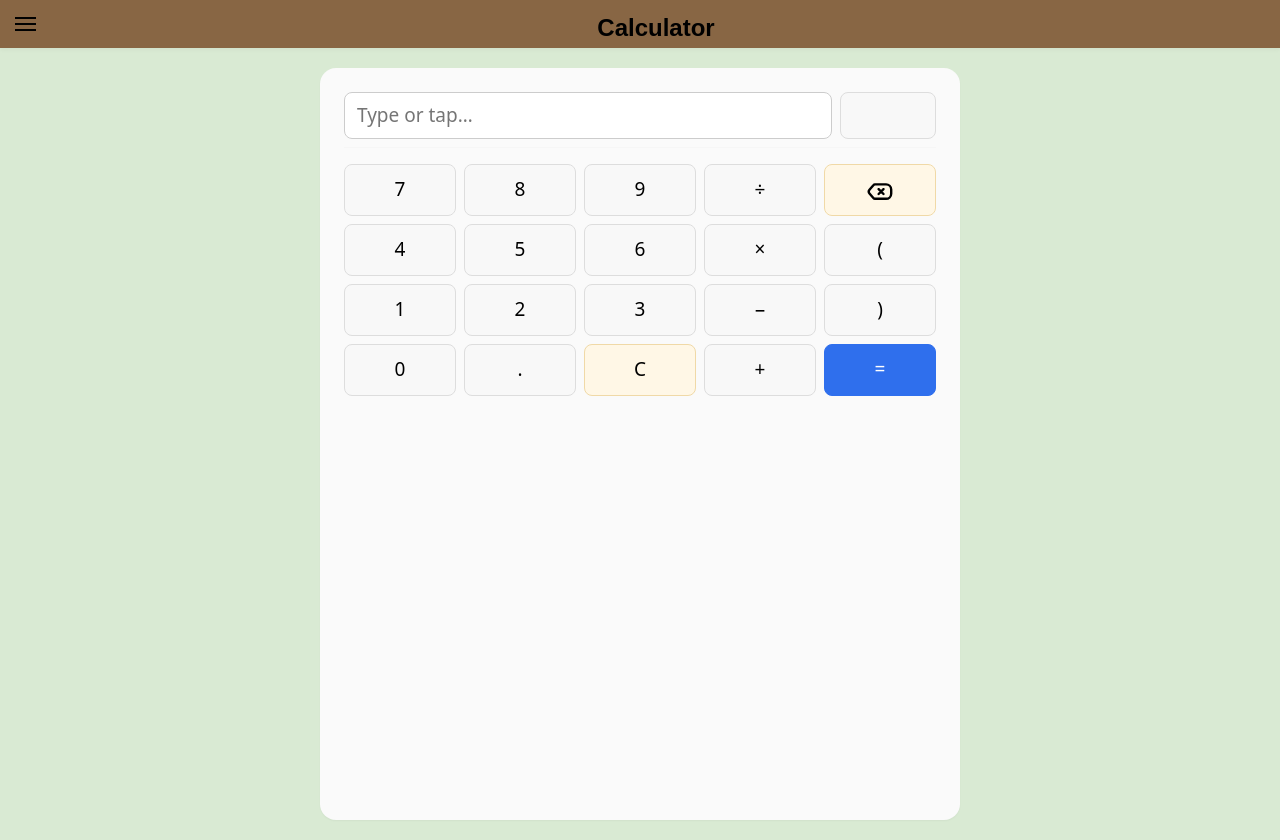
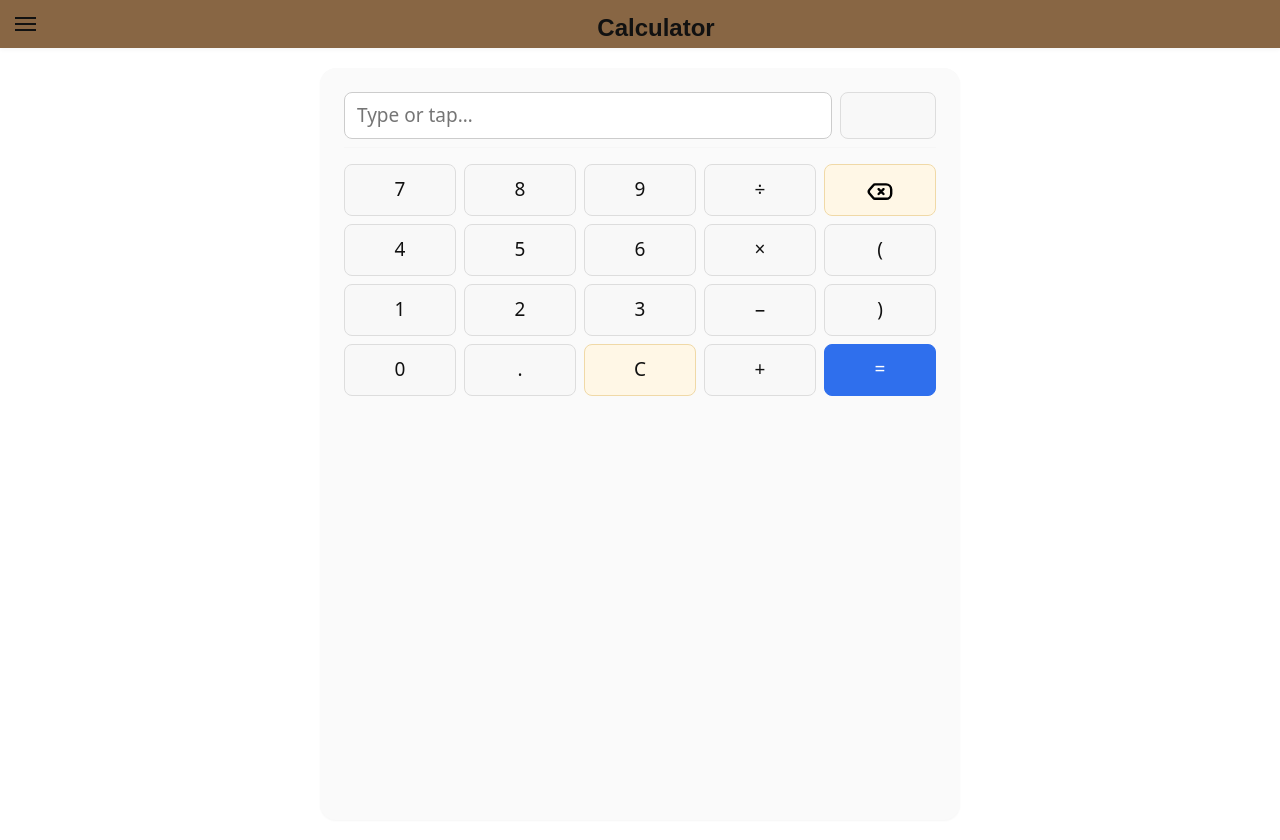
Before and after one commit to Nokorot/CW-App, a React (Create React App) app: page / in a window 1280 px wide. Built offline with nearby package versions, Linux system fonts and the light colour scheme.

Commit message:
Themes to Settings Contex

```diff
--- a/src/App.js
+++ b/src/App.js
@@ -2,7 +2,6 @@ import {useEffect} from 'react';
 import './App.css';
 import {MemoryProvider} from './components/MemoryContext';
 import IndexPage from './components/index_page/IndexPage';
-import {ThemeProvider} from './ThemeContex';
 import {SettingsProvider} from './SettingsContext';
 
 function App() {
@@ -23,9 +22,7 @@ function App() {
   return (
     <SettingsProvider>
     <MemoryProvider>
-      <ThemeProvider>
-          <IndexPage/>
-      </ThemeProvider>
+       <IndexPage/>
     </MemoryProvider>
     </SettingsProvider>
   );
--- a/src/SettingsContext.jsx
+++ b/src/SettingsContext.jsx
@@ -1,13 +1,25 @@
 import React, { createContext, useContext, useEffect, useMemo, useState } from "react";
+import themes from "./themes.json"; // { light: {...}, dark: {...}, ... }
 
 const SettingsContext = createContext(null);
 
+/** If your themes.json uses keys WITHOUT the "--" prefix (recommended),
+ *  this will add it when applying. If you *do* have leading "--", it uses them as-is. */
+function applyThemeVars(themeObj) {
+  if (!themeObj) return;
+  const root = document.documentElement;
+  for (const [key, val] of Object.entries(themeObj)) {
+    const cssVar = key.startsWith("--") ? key : `--${key}`;
+    root.style.setProperty(cssVar, String(val));
+  }
+}
+
 const DEFAULTS = {
-  decimalSeparator: ",",      // "." or ","
-  fractionDigits: 4,          // 0..12
+  decimalSeparator: ",", // "." or ","
+  fractionDigits: 4,     // 0..12
   memBarMax: 100,
+  themeName: "light",    // <-- persisted theme selection
 };
-
 
 export function SettingsProvider({ children }) {
   const [settings, setSettings] = useState(() => {
@@ -19,13 +31,28 @@ export function SettingsProvider({ children }) {
     }
   });
 
+  // Persist settings
   useEffect(() => {
     try { localStorage.setItem("cw_settings", JSON.stringify(settings)); } catch {}
   }, [settings]);
 
+  // Apply theme variables whenever themeName changes (or on first mount)
+  useEffect(() => {
+    const theme = themes[settings.themeName] ?? themes[DEFAULTS.themeName];
+    applyThemeVars(theme);
+  }, [settings.themeName]);
+
   const update = (patch) => setSettings((s) => ({ ...s, ...patch }));
 
-  const api = useMemo(() => ({ settings, update }), [settings]);
+  const api = useMemo(() => ({
+    settings,
+    update,
+    // Theming helpers (optional convenience)
+    // themeName: settings.themeName,
+    // setThemeName: (name) => update({ themeName: name }),
+    availableThemes: Object.keys(themes),
+  }), [settings]);
+
   return <SettingsContext.Provider value={api}>{children}</SettingsContext.Provider>;
 }
 
@@ -42,9 +69,7 @@ export function useNumberFormat() {
 
   const fmt = (value) => {
     if (value == null || !Number.isFinite(value)) return "";
-    // fixed digits, then swap decimal if needed, and strip trailing zeros if fractionDigits==0
     let s = value.toFixed(fractionDigits);
-
     if (decimalSeparator === ",") s = s.replace(".", ",");
     return s;
   };
@@ -52,7 +77,6 @@ export function useNumberFormat() {
   // parse string that may contain "," or "." into a Number
   const toNum = (str) => {
     if (str == null || str === "") return NaN;
-
     const s = String(str).trim().replace(",", ".");
     const n = parseFloat(s);
     return Number.isFinite(n) ? n : NaN;
@@ -61,9 +85,8 @@ export function useNumberFormat() {
   return { fmt, toNum };
 }
 
-
+/** Persist any scalar value under a key */
 export function usePersistentState(key, initialValue) {
-  // load once from localStorage
   const [value, setValue] = useState(() => {
     try {
       const stored = localStorage.getItem(key);
@@ -72,15 +95,8 @@ export function usePersistentState(key, initialValue) {
       return initialValue;
     }
   });
-
-  // save whenever value changes
   useEffect(() => {
-    try {
-      localStorage.setItem(key, JSON.stringify(value));
-    } catch {
-      /* ignore quota errors */
-    }
+    try { localStorage.setItem(key, JSON.stringify(value)); } catch {}
   }, [key, value]);
-
   return [value, setValue];
 }
--- a/src/ThemeContex.jsx
+++ /dev/null
@@ -1,34 +0,0 @@
-import { createContext, useContext, useEffect, useState } from "react";
-import themes from "./themes.json"; // import the file above
-
-const ThemeContext = createContext();
-
-export function ThemeProvider({ children }) {
-  const [themeName, setThemeName] = useState("default");
-
-  useEffect(() => {
-    const theme = themes[themeName];
-    if (!theme) return;
-    for (const [key, value] of Object.entries(theme)) {
-      document.documentElement.style.setProperty(`--${key}`, value);
-    }
-  }, [themeName]);
-
-  return (
-    <ThemeContext.Provider value={{ themeName, setThemeName }}>
-      {children}
-    </ThemeContext.Provider>
-  );
-}
-
-export function getThemes() {
-  return Object.keys(themes);
-}
-
-
-export function useTheme() {
-  return useContext(ThemeContext);
-}
-
-
-  // background-color: #d9ead3;
--- a/src/components/index_page/SettingPage.jsx
+++ b/src/components/index_page/SettingPage.jsx
@@ -3,7 +3,6 @@ import "./Lerp.css";
 import "./Settings.css";
 import {useSettings} from "../../SettingsContext";
 import {useMemory} from "../MemoryContext";
-import {getThemes, useTheme} from "../../ThemeContex";
 
 function Help({ id, children }) {
   return (
@@ -17,9 +16,9 @@ function Help({ id, children }) {
 }
 
 export default function SettingsPage() {
-  const { settings, update } = useSettings();
+  const { settings, update, availableThemes } = useSettings();
   const { clear } = useMemory();
-  const { themeName, setThemeName } = useTheme();
+  // const { themeName, setThemeName } = useTheme();
 
   const sample = 1234.56789;
 
@@ -166,7 +165,7 @@ export default function SettingsPage() {
             </div>
           </div>
 
-          {/* Clear memory */}
+          {/* Choose theme */}
           <div className="settings-row">
             <div className="settings-label">
               <span>Theme</span>
@@ -175,12 +174,12 @@ export default function SettingsPage() {
               </Help>
             </div>
             <div className="settings-control">
-              <select value={themeName} onChange={(e) => setThemeName(e.target.value)}>
-                {getThemes().map((key) => {
-                  return (<option>
-                      <option value={key}>{key}</option>
-                    </option>)
-
+              <select
+                value={settings.themeName}
+                onChange={(e) => update({themeName: e.target.value})}
+              >
+                {availableThemes.map((key) => {
+                  return (<option key={key} value={key}>{key}</option>)
                 })}
 
                 {/* <option value="light">Light</option>
--- a/src/themes.json
+++ b/src/themes.json
@@ -1,4 +1,89 @@
 {
+  "default": {
+    "bg": "#d9ead3",
+    "text": "#000",
+    "accent": "#ff7f2a",
+    "surface": "#f6f6f6",
+    "border": "#ddd",
+    "labels-fg": "#333",
+    "input-bg": "#fff",
+    "input-border": "#ccc",
+    "input-focus-border": "#888",
+    "values-bg": "#fff",
+    "values-border": "#ddd",
+    "values-focus-border": "#7aa7ff",
+    "values-hover": "#f1f1f1",
+    "topbar-bg": "#864",
+    "topbar-shadow": "0 2px 4px rgba(0,0,0,0.04)",
+    "userpic-border": "#ffffff",
+    "drawer-shadow": "2px 0 16px rgba(0,0,0,0.15)",
+    "options-bg": "#fff",
+    "options-divider": "#eeeeee",
+    "options-hover": "#f5f5f5",
+    "options-active": "#f0f0f0",
+    "options-fg": "#333",
+    "membar-bg": "#ffffff",
+    "membar-border": "#e6e6e6",
+    "membar-chip-bg": "#f8f8f8",
+    "membar-chip-border": "#ddd",
+    "membar-chip-hover": "#f1f1f1",
+    "calc-expr-bg": "#fff",
+    "calc-expr-border": "#ccc",
+    "calc-result-bg": "#f8f8f8",
+    "calc-result-border": "#ddd",
+    "calc-result-err-fg": "#b00020",
+    "calc-result-err-bg": "#fff5f6",
+    "calc-result-err-border": "#f0b4b4",
+    "calc-pad-bg": "#f8f8f8",
+    "calc-pad-border": "#dddddd",
+    "calc-pad-hover": "#f1f1f1",
+    "calc-pad-focus-border": "#7aa7ff",
+    "calc-pad-equals": "#2f6fed",
+    "calc-pad-equals-fg": "#fff",
+    "calc-pad-equals-border": "#2f6fed",
+    "calc-pad-equals-hover": "#255dde",
+    "calc-pad-clear--bg": "#fff7e6",
+    "calc-pad-clear--border": "#f0d9a7",
+    "calc-pad-del--bg": "#ffeef1",
+    "calc-pad-del--border": "#f3b3bf",
+    "pyth-triangle": "#333",
+    "pyth-triangle-side-label-fg": "#333",
+    "pyth-triangle-side-label--border": "#ccc",
+    "pyth-triangle-side-label--bg": "#f8f8f8",
+    "pyth-triangle-side-label-hover--bg": "#eee",
+    "pyth-triangle-side-label-active--bg": "#ddd",
+    "locked-field-bg": "#dddddd",
+    "locked-field-fg": "#666666",
+    "locked-field-border": "#dddddd",
+    "locked-field-hover-bg": "#f1f1f1",
+    "locked-button-bg": "#cccccc",
+    "locked-button-fg": "#666666",
+    "locked-button-border": "#dddddd",
+    "clear-btn-bg": "#fafafa",
+    "clear-btn-border": "#cccccc",
+    "clear-btn-hover-bg": "#f2f2f2",
+    "settings-row-border": "#eeeeee",
+    "settings-label-fg": "#333333",
+    "choice-bg": "#fafafa",
+    "choice-border": "#dddddd",
+    "num-border": "#cccccc",
+    "preview-bg": "#f8f8f8",
+    "preview-border": "#dddddd",
+    "btn-bg": "#fafafa",
+    "btn-border": "#cccccc",
+    "btn-hover-bg": "#f1f1f1",
+    "help-icon-bg": "#eef3ff",
+    "help-icon-fg": "#3356cc",
+    "help-icon-border": "#cdd8ff",
+    "help-bubble-bg": "#ffffff",
+    "help-bubble-fg": "#2a2a2a",
+    "help-bubble-border": "#cdd8ff",
+    "help-bubble-shadow": "0 8px 24px rgba(0,0,0,.08)",
+    "page-surface-bg": "#fafafa",
+    "page-surface-shadow": "0 1px 2px rgba(0,0,0,.04)",
+    "msg-error-fg": "#cc0000",
+    "msg-info-fg": "#555555"
+  },
   "light": {
     "bg": "#ffffff",
     "text": "#111111",
@@ -217,91 +302,5 @@
     "page-surface-bg": "#102a4a",
     "msg-error-fg": "#ff6b6b",
     "msg-info-fg": "#cdd8ff"
-
-  },
-  "default": {
-    "bg": "#d9ead3",
-    "text": "#000",
-    "accent": "#ff7f2a",
-    "surface": "#f6f6f6",
-    "border": "#ddd",
-    "labels-fg": "#333",
-    "input-bg": "#fff",
-    "input-border": "#ccc",
-    "input-focus-border": "#888",
-    "values-bg": "#fff",
-    "values-border": "#ddd",
-    "values-focus-border": "#7aa7ff",
-    "values-hover": "#f1f1f1",
-    "topbar-bg": "#864",
-    "topbar-shadow": "0 2px 4px rgba(0,0,0,0.04)",
-    "userpic-border": "#ffffff",
-    "drawer-shadow": "2px 0 16px rgba(0,0,0,0.15)",
-    "options-bg": "#fff",
-    "options-divider": "#eeeeee",
-    "options-hover": "#f5f5f5",
-    "options-active": "#f0f0f0",
-    "options-fg": "#333",
-    "membar-bg": "#ffffff",
-    "membar-border": "#e6e6e6",
-    "membar-chip-bg": "#f8f8f8",
-    "membar-chip-border": "#ddd",
-    "membar-chip-hover": "#f1f1f1",
-    "calc-expr-bg": "#fff",
-    "calc-expr-border": "#ccc",
-    "calc-result-bg": "#f8f8f8",
-    "calc-result-border": "#ddd",
-    "calc-result-err-fg": "#b00020",
-    "calc-result-err-bg": "#fff5f6",
-    "calc-result-err-border": "#f0b4b4",
-    "calc-pad-bg": "#f8f8f8",
-    "calc-pad-border": "#dddddd",
-    "calc-pad-hover": "#f1f1f1",
-    "calc-pad-focus-border": "#7aa7ff",
-    "calc-pad-equals": "#2f6fed",
-    "calc-pad-equals-fg": "#fff",
-    "calc-pad-equals-border": "#2f6fed",
-    "calc-pad-equals-hover": "#255dde",
-    "calc-pad-clear--bg": "#fff7e6",
-    "calc-pad-clear--border": "#f0d9a7",
-    "calc-pad-del--bg": "#ffeef1",
-    "calc-pad-del--border": "#f3b3bf",
-    "pyth-triangle": "#333",
-    "pyth-triangle-side-label-fg": "#333",
-    "pyth-triangle-side-label--border": "#ccc",
-    "pyth-triangle-side-label--bg": "#f8f8f8",
-    "pyth-triangle-side-label-hover--bg": "#eee",
-    "pyth-triangle-side-label-active--bg": "#ddd",
-    "locked-field-bg": "#dddddd",
-    "locked-field-fg": "#666666",
-    "locked-field-border": "#dddddd",
-    "locked-field-hover-bg": "#f1f1f1",
-    "locked-button-bg": "#cccccc",
-    "locked-button-fg": "#666666",
-    "locked-button-border": "#dddddd",
-    "clear-btn-bg": "#fafafa",
-    "clear-btn-border": "#cccccc",
-    "clear-btn-hover-bg": "#f2f2f2",
-    "settings-row-border": "#eeeeee",
-    "settings-label-fg": "#333333",
-    "choice-bg": "#fafafa",
-    "choice-border": "#dddddd",
-    "num-border": "#cccccc",
-    "preview-bg": "#f8f8f8",
-    "preview-border": "#dddddd",
-    "btn-bg": "#fafafa",
-    "btn-border": "#cccccc",
-    "btn-hover-bg": "#f1f1f1",
-    "help-icon-bg": "#eef3ff",
-    "help-icon-fg": "#3356cc",
-    "help-icon-border": "#cdd8ff",
-    "help-bubble-bg": "#ffffff",
-    "help-bubble-fg": "#2a2a2a",
-    "help-bubble-border": "#cdd8ff",
-    "help-bubble-shadow": "0 8px 24px rgba(0,0,0,.08)",
-    "page-surface-bg": "#fafafa",
-    "page-surface-shadow": "0 1px 2px rgba(0,0,0,.04)",
-    "msg-error-fg": "#cc0000",
-    "msg-info-fg": "#555555"
   }
 }
```
